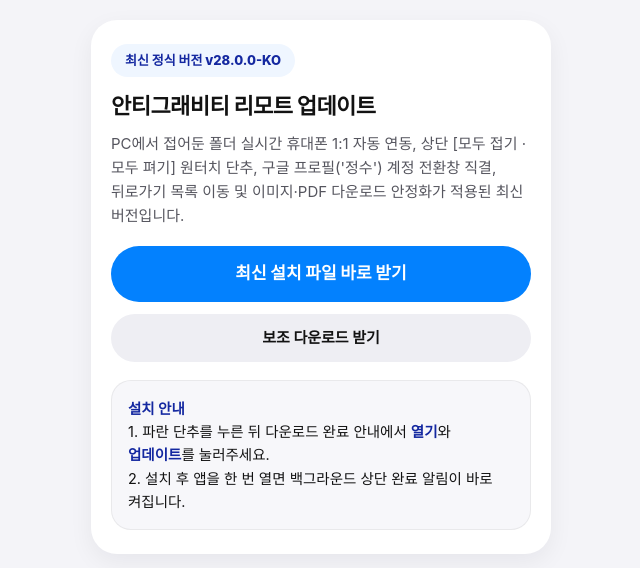
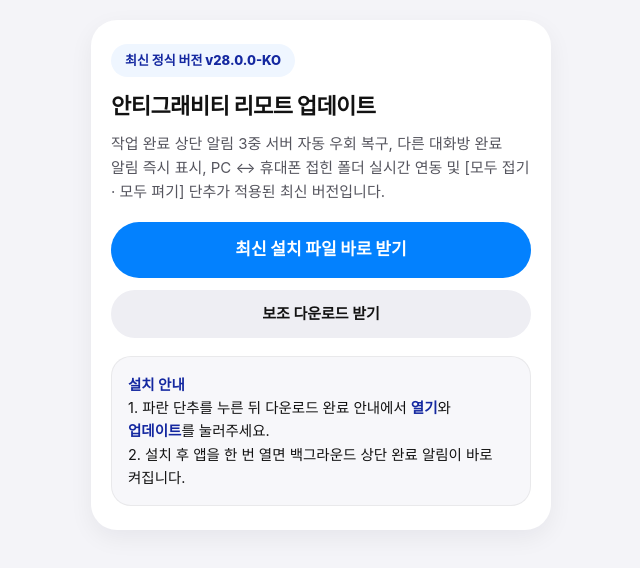
Before and after one commit to zespy2614-jpg/korea-spart-24h-cloud, a plain HTML site: page docs/u.html in a window 1280 px wide. Shown: the whole page, without its empty margins (319-959 px from the left). Drawn offline with Linux system fonts and the light colour scheme.

Commit message:
Deploy Antigravity Remote Pro v36 KO (3-Way Push Relay Failover + Other-Room Foreground Alert)

```diff
--- a/docs/u.html
+++ b/docs/u.html
@@ -102,9 +102,9 @@
   <div class="card">
     <span class="badge">최신 정식 버전 v28.0.0-KO</span>
     <h1>안티그래비티 리모트 업데이트</h1>
-    <p class="desc">PC에서 접어둔 폴더 실시간 휴대폰 1:1 자동 연동, 상단 [모두 접기 · 모두 펴기] 원터치 단추, 구글 프로필('정수') 계정 전환창 직결, 뒤로가기 목록 이동 및 이미지·PDF 다운로드 안정화가 적용된 최신 버전입니다.</p>
+    <p class="desc">작업 완료 상단 알림 3중 서버 자동 우회 복구, 다른 대화방 완료 알림 즉시 표시, PC ↔ 휴대폰 접힌 폴더 실시간 연동 및 [모두 접기 · 모두 펴기] 단추가 적용된 최신 버전입니다.</p>
 
-    <a id="primaryDl" class="dl-btn" href="./Antigravity_Remote_Pro_v35_KO.apk" download="Antigravity_Remote_Pro_v35_KO.apk">
+    <a id="primaryDl" class="dl-btn" href="./Antigravity_Remote_Pro_v36_KO.apk" download="Antigravity_Remote_Pro_v36_KO.apk">
       최신 설치 파일 바로 받기
     </a>
 
```
Also changed, not shown: docs/ota_latest.txt (added), 6 other files.
